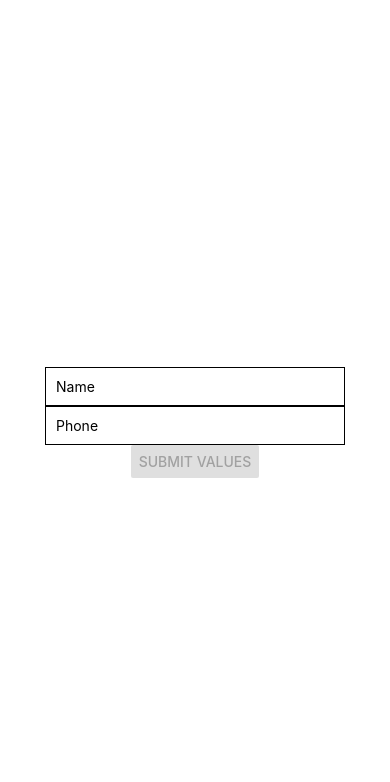
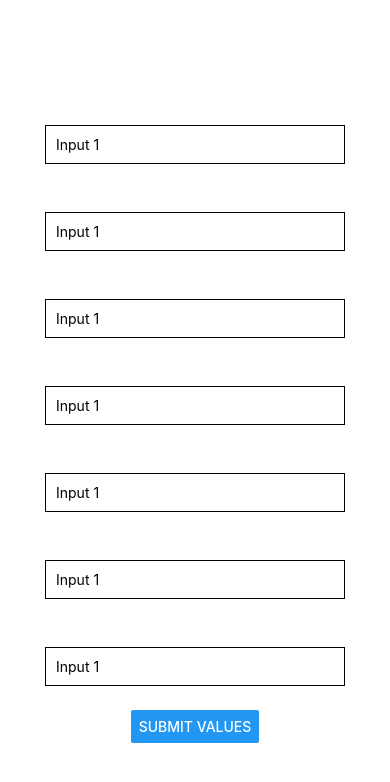
Before and after one commit to jojonarte/rn-samples, a React Native app: screen / in a window 390 px wide. Shown: the top 782 px of the page. Built offline with nearby package versions, Linux system fonts and the light colour scheme.

Commit message:
keyboard avoiding view sample

```diff
--- a/App.js
+++ b/App.js
@@ -1,65 +1,33 @@
 import React from 'react';
-import { StyleSheet, TextInput, View, Button, Alert } from 'react-native';
+import {
+	StyleSheet,
+	TextInput,
+	View,
+	Button,
+	Alert,
+	KeyboardAvoidingView
+} from 'react-native';
 
+/**
+ * Try replacing KeyboardAvoidingView view below with View
+ * then compare the app behavior
+ *
+ * read more - https://reactnative.dev/docs/keyboardavoidingview
+ */
 export default class App extends React.Component {
-	state = {
-		name: '',
-		phone: '',
-		isFormValid: false
-	};
-	handleNameChange = name => this.setState({ name }, this.checkFormValidity);
-	handlePhoneNumChange = phone =>
-		this.setState({ phone }, this.checkFormValidity);
-
-	/**
-	 * sample live validation via this.setState callback
-	 * - most common pattern in mobile apps
-	 */
-	checkFormValidity = () => {
-		if (this.state.phone.length < 10 || !this.state.name) {
-			return this.setState({ isFormValid: false });
-		}
-
-		return this.setState({ isFormValid: true });
-	};
-
-	/**
-	 * example basic validation on submit
-	 */
-	handleSubmit = () => {
-		let isFormValid = false;
-		if (this.state.phone.length < 10) {
-			Alert.alert('error', 'Invalid phone number');
-		} else if (!this.state.name) {
-			Alert.alert('error', 'Invalid name');
-		} else {
-			console.log('submit success');
-			isFormValid = true;
-		}
-		this.setState({ isFormValid });
-	};
 	render() {
 		return (
-			<View style={styles.container}>
-				<TextInput
-					style={styles.input}
-					value={this.state.name}
-					placeholder="Name"
-					onChangeText={this.handleNameChange}
-				/>
-				<TextInput
-					style={styles.input}
-					value={this.state.phone}
-					placeholder="Phone"
-					keyboardType="phone-pad"
-					onChangeText={this.handlePhoneNumChange}
-				/>
-				<Button
-					title="Submit values"
-					onPress={this.handleSubmit}
-					disabled={!this.state.isFormValid}
-				/>
-			</View>
+			<KeyboardAvoidingView behavior="padding" style={styles.container}>
+				<TextInput style={styles.input} placeholder="Input 1" />
+				<TextInput style={styles.input} placeholder="Input 1" />
+				<TextInput style={styles.input} placeholder="Input 1" />
+				<TextInput style={styles.input} placeholder="Input 1" />
+				<TextInput style={styles.input} placeholder="Input 1" />
+				<TextInput style={styles.input} placeholder="Input 1" />
+				<TextInput style={styles.input} placeholder="Input 1" />
+
+				<Button title="Submit values" />
+			</KeyboardAvoidingView>
 		);
 	}
 }
@@ -75,6 +43,7 @@ const styles = StyleSheet.create({
 		borderColor: 'black',
 		borderWidth: 1,
 		width: 300,
-		padding: 10
+		padding: 10,
+		marginVertical: 24
 	}
 });
```
